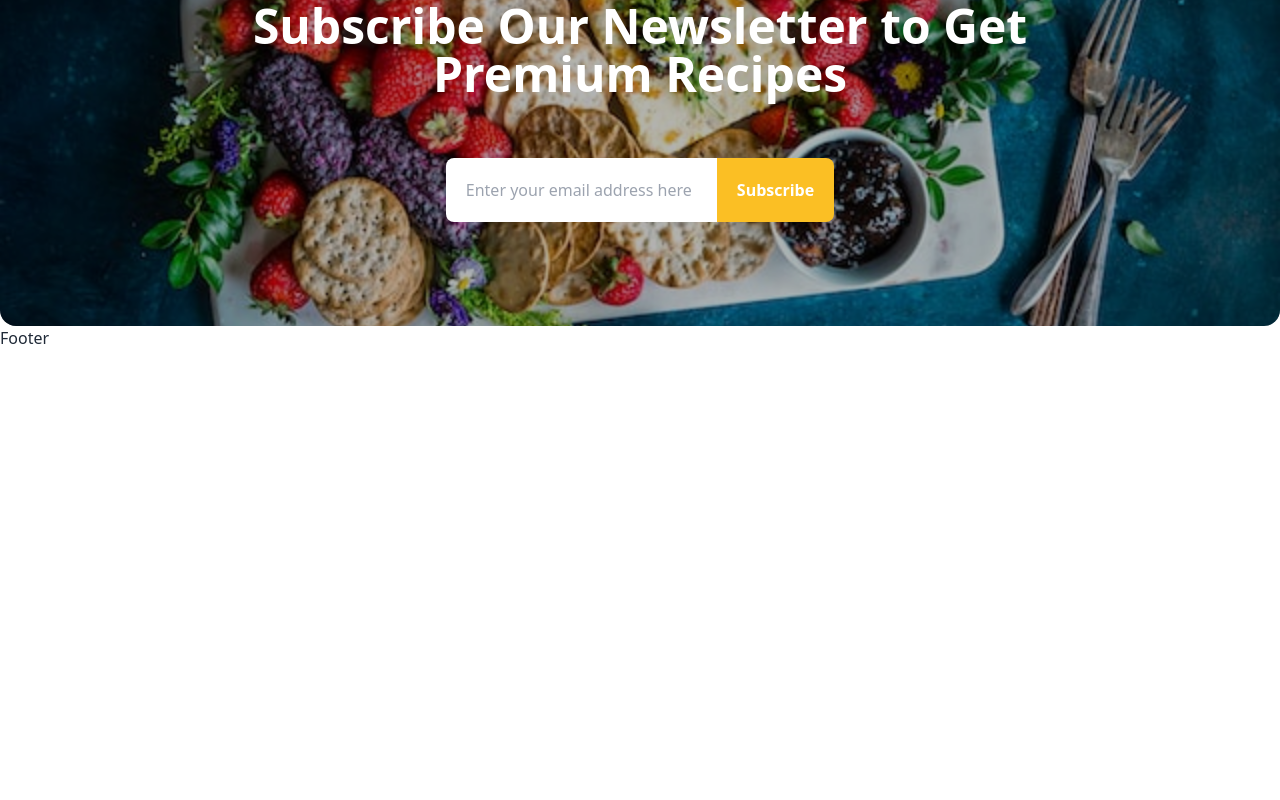
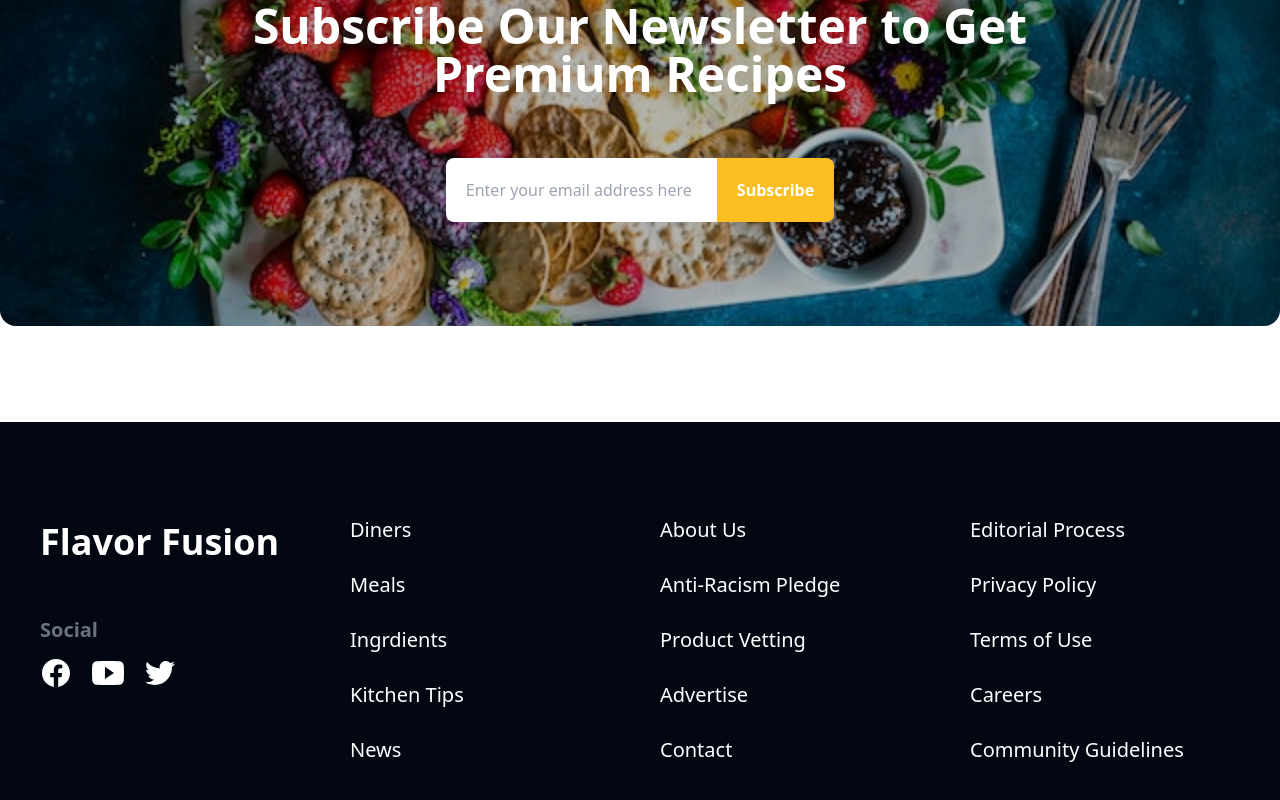
Before and after one commit to smy329/flavor-fusion-client-react, a React (Vite) app: page / in a window 1280 px wide. Shown: the part 1307-2107 px from the top of the page. Before the commit the page ends 1657 px from the top, so only its background shows below. Built offline with nearby package versions, Linux system fonts and the light colour scheme; no server answers.

Commit message:
footer done

```diff
--- a/src/components/Newsletter.jsx
+++ b/src/components/Newsletter.jsx
@@ -2,7 +2,7 @@ import React from 'react';
 
 const Newsletter = () => {
   return (
-    <div className="">
+    <div className="mb-24">
       <div className="bg-newsletter bg-cover bg-center bg-no-repeat w-full rounded-2xl">
         <div className="bg-black bg-opacity-30 flex flex-col items-center rounded-2xl p-16">
           <div>
--- a/src/layouts/MainLayout.jsx
+++ b/src/layouts/MainLayout.jsx
@@ -5,9 +5,11 @@ import { Outlet } from 'react-router-dom';
 
 const MainLayout = () => {
   return (
-    <div className="container mx-auto">
-      <NavigationBar />
-      <Outlet />
+    <div>
+      <div className="container mx-auto">
+        <NavigationBar />
+        <Outlet />
+      </div>
       <Footer />
     </div>
   );
--- a/src/pages/shared/Footer.jsx
+++ b/src/pages/shared/Footer.jsx
@@ -1,7 +1,55 @@
 import React from 'react';
+import { IoLogoFacebook, IoLogoTwitter, IoLogoYoutube } from 'react-icons/io5';
 
 const Footer = () => {
-  return <div>Footer</div>;
+  return (
+    <div className="bg-gray-950">
+      <div className="container mx-auto">
+        <div className=" grid grid-cols-4 gap-5 py-20 px-5 ml-5">
+          <div>
+            <h1 className="font-extrabold text-4xl text-white py-5 mb-5 ">
+              Flavor Fusion
+            </h1>
+            <p className="text-gray-500 leading-[55px] font-bold text-xl">
+              Social
+            </p>
+            <div className="flex text-white gap-5">
+              <IoLogoFacebook className="h-8 w-8" />
+              <IoLogoYoutube className="h-8 w-8" />
+              <IoLogoTwitter className="h-8 w-8" />
+            </div>
+          </div>
+          <div>
+            <ul className="text-white leading-[55px] font-normal text-xl">
+              <li>Diners</li>
+              <li>Meals</li>
+              <li>Ingrdients</li>
+              <li>Kitchen Tips</li>
+              <li>News</li>
+            </ul>
+          </div>
+          <div>
+            <ul className="text-white leading-[55px] font-normal text-xl">
+              <li>About Us</li>
+              <li>Anti-Racism Pledge</li>
+              <li>Product Vetting</li>
+              <li>Advertise</li>
+              <li>Contact</li>
+            </ul>
+          </div>
+          <div>
+            <ul className="text-white leading-[55px] font-normal text-xl">
+              <li>Editorial Process</li>
+              <li>Privacy Policy</li>
+              <li>Terms of Use</li>
+              <li>Careers</li>
+              <li>Community Guidelines</li>
+            </ul>
+          </div>
+        </div>
+      </div>
+    </div>
+  );
 };
 
 export default Footer;
```
Also changed, not shown: 1 other file (tests, documents, lock files or other folders).
